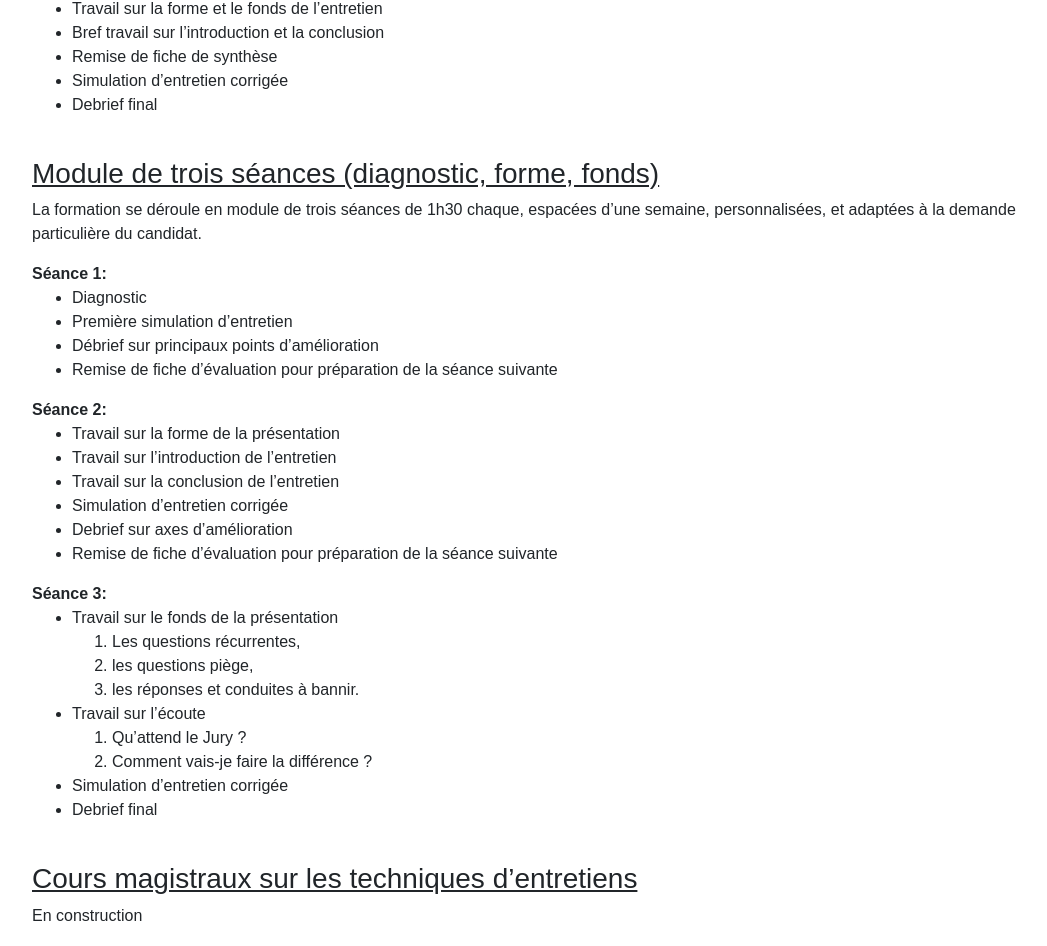
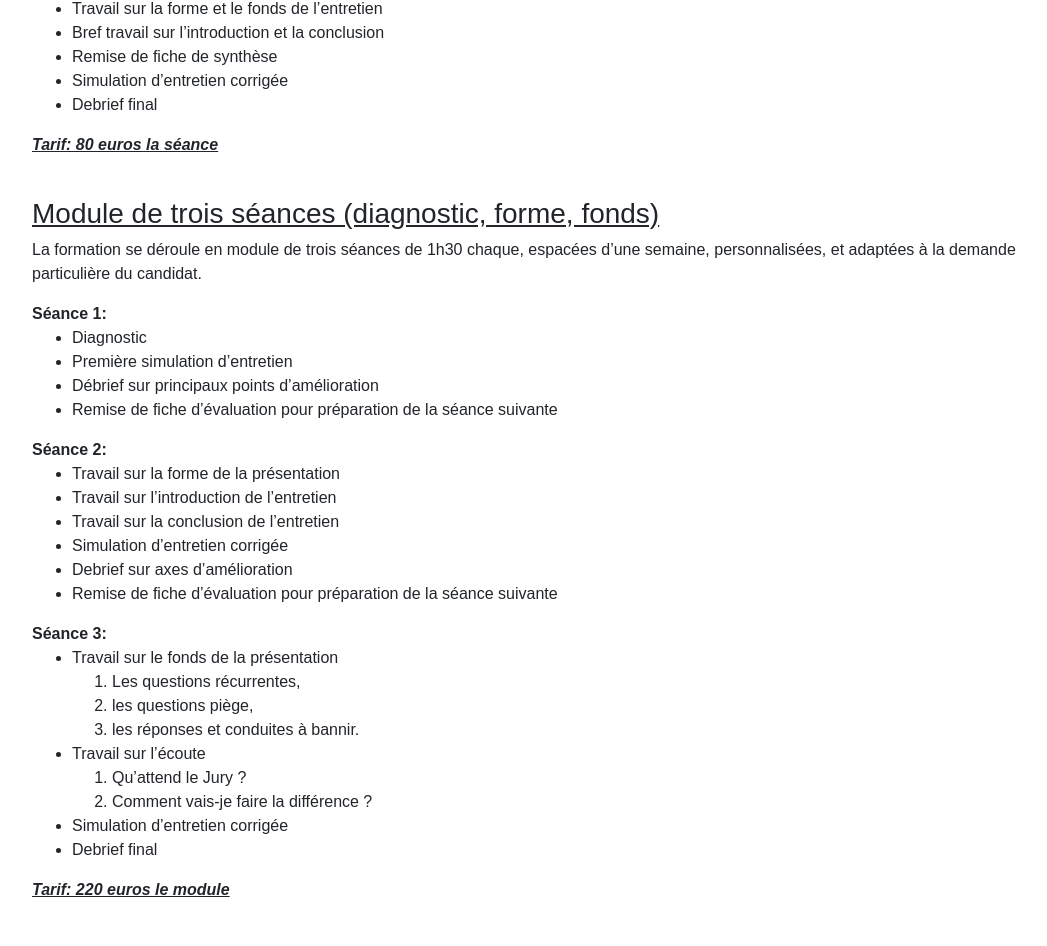
Before and after one commit to alxuy/NomadeNumerique, a React (Create React App) app: page /prestations in a window 1280 px wide. Shown: the part 339-1285 px from the top of the page, without its empty margins (106-1153 px from the left). Built offline with nearby package versions, Linux system fonts and the light colour scheme.

Commit message:
change prestations style

```diff
--- a/src/Prestations.js
+++ b/src/Prestations.js
@@ -27,6 +27,7 @@ const Prestations = () => {
                             <li>Debrief final</li>
                         </ul>
                     </p>
+                    <span style={{textDecoration: 'underline'}}><b><i>Tarif: 80 euros la séance</i></b></span>
                 </div>
 
                 <div style={{marginBottom: '40px'}}>
@@ -75,6 +76,7 @@ const Prestations = () => {
                             <li>Debrief final</li>
                         </ul>
                     </p>
+                    <span style={{textDecoration: 'underline'}}><b><i>Tarif: 220 euros le module</i></b></span>
                 </div>
 
                 <div style={{marginBottom: '40px'}}>
```
